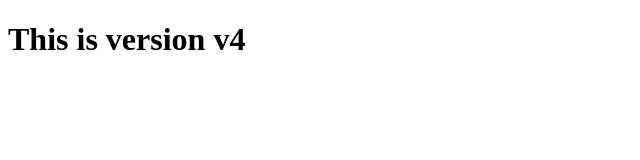
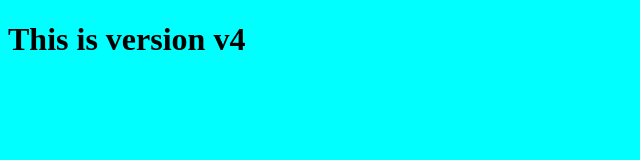
Before and after one commit to devil-alok-62/demo-v2, a plain HTML site: page index.html in a window 1280 px wide. Shown: the whole page, without its empty margins (0-640 px from the left). Drawn offline with Linux system fonts and the light colour scheme.

Commit message:
add design for Website

```diff
--- /dev/null
+++ b/design.css
@@ -0,0 +1,3 @@
+body{
+    background-color: aqua;
+}
--- a/index.html
+++ b/index.html
@@ -4,6 +4,7 @@
     <meta charset="UTF-8">
     <meta name="viewport" content="width=device-width, initial-scale=1.0">
     <title>Document</title>
+    <link rel="stylesheet" href="design.css">
 </head>
 <body>
     <h1>This is version v4</h1>
```
